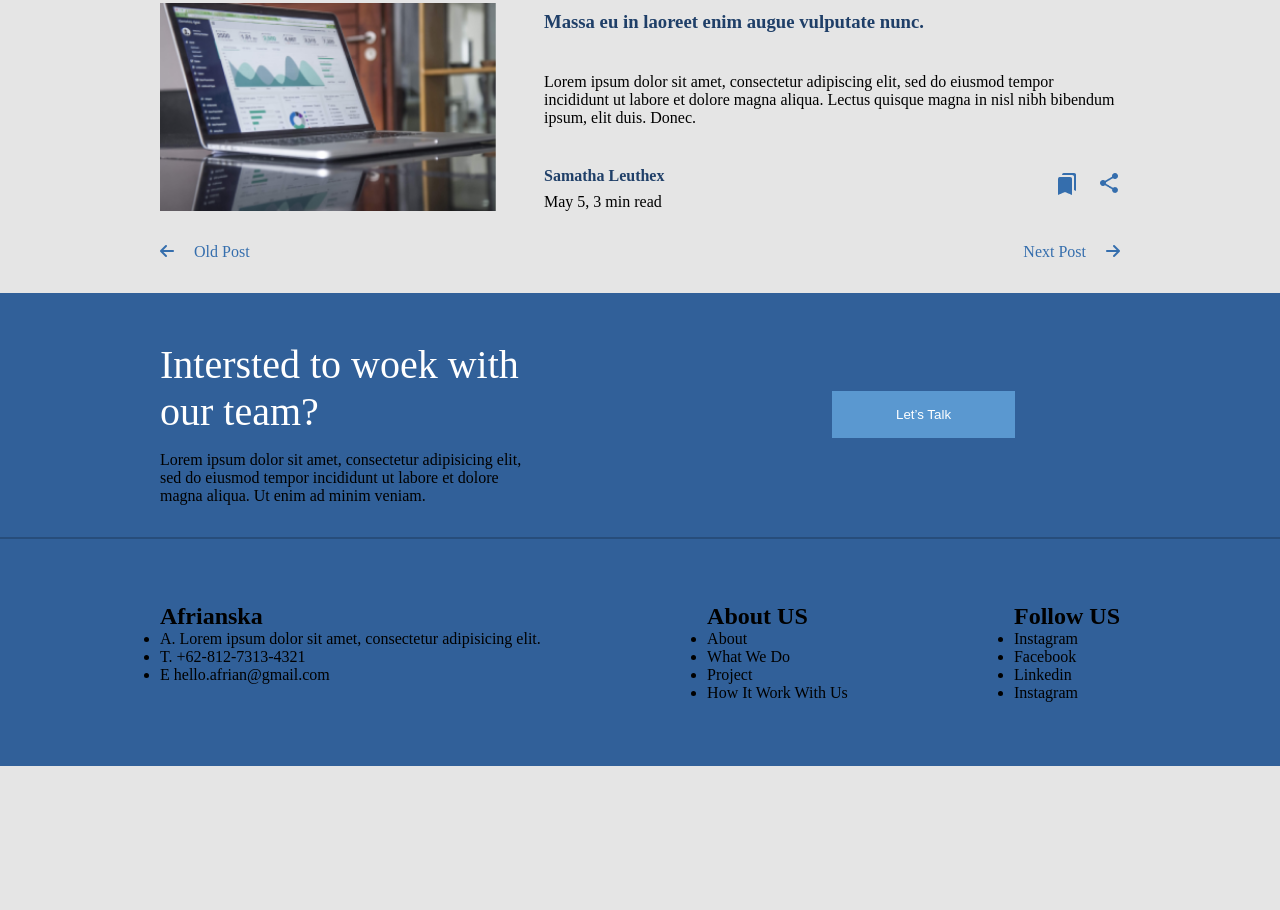
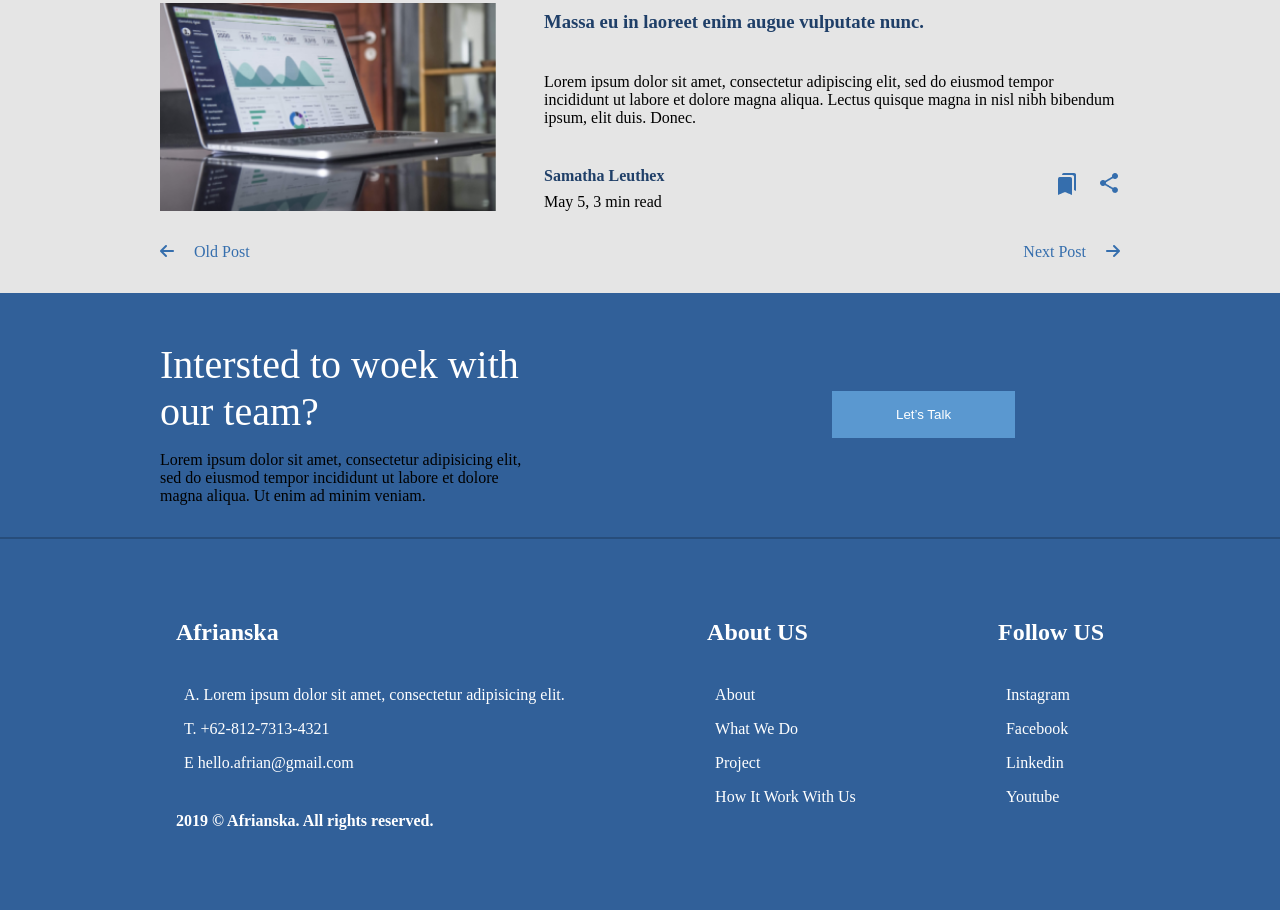
Before and after one commit to Slax2/frontendG18, a plain HTML site: page C14/RetoGrupal/index.html in a window 1280 px wide. Shown: the part 2431-3341 px from the top of the page. Before the commit the page ends 3197 px from the top, so only its background shows below. Drawn offline with Linux system fonts and the light colour scheme.

Commit message:
retogrupal

```diff
--- a/C14/RetoGrupal/estilos.css
+++ b/C14/RetoGrupal/estilos.css
@@ -380,3 +380,21 @@ hr {
     margin: auto;
     padding: 4rem 0;
 }
+
+.footer__segundo__detalle ul {
+    list-style: none;
+}
+
+.footer__segundo__detalle {
+    color: var(--bgTextWhite);
+}
+
+.footer__segundo__detalle>* {
+    padding: 1rem;
+}
+
+.footer__segundo__detalle ul>* {
+    padding: 0.5rem;
+}
+
+.footer__segundo__detalle h4 {}
--- a/C14/RetoGrupal/index.html
+++ b/C14/RetoGrupal/index.html
@@ -268,6 +268,7 @@
                         <li>T. +62-812-7313-4321</li>
                         <li>E hello.afrian@gmail.com</li>
                     </ul>
+                    <h4>2019 © Afrianska. All rights reserved.</h4>
                 </div>
 
                 <div class="footer__segundo__detalle">
@@ -286,10 +287,11 @@
                         <li>Instagram</li>
                         <li>Facebook</li>
                         <li>Linkedin</li>
-                        <li>Instagram</li>
+                        <li>Youtube</li>
                     </ul>
                 </div>
             </div>
+
         </footer>
     </div>
 </body>
```
